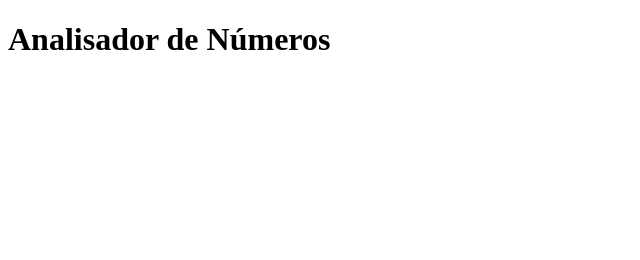
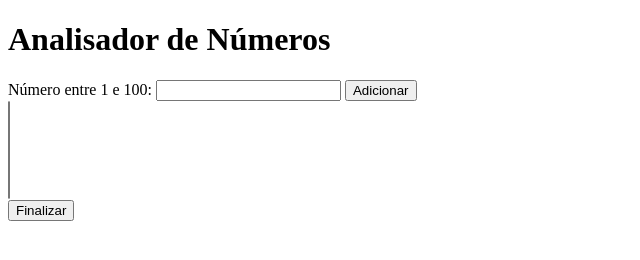
Before and after one commit to RicardoLF1914/analisador-de-numeros, a plain HTML site: page index.html in a window 1280 px wide. Shown: the whole page, without its empty margins (0-640 px from the left). Drawn offline with Linux system fonts and the light colour scheme.

Commit message:
feat: create main section

```diff
--- a/index.html
+++ b/index.html
@@ -9,5 +9,22 @@
     <header>
         <h1>Analisador de Números</h1>
     </header>
+
+    <main>
+        <div>
+            <p>Número entre 1 e 100:
+                <input type="number" name="fnum" id="fnum">
+                <input type="button" id="btnA" value="Adicionar" onclick="adicionar()">
+                <br>
+                <select name="flista" id="flista" size="6"></select>
+                <br>
+                <input type="button" id="btnF" value="Finalizar" onclick="finalizar()">
+            </p>
+        </div>
+
+        <div id="resultado">
+
+        </div>
+    </main>
 </body>
 </html>
```
